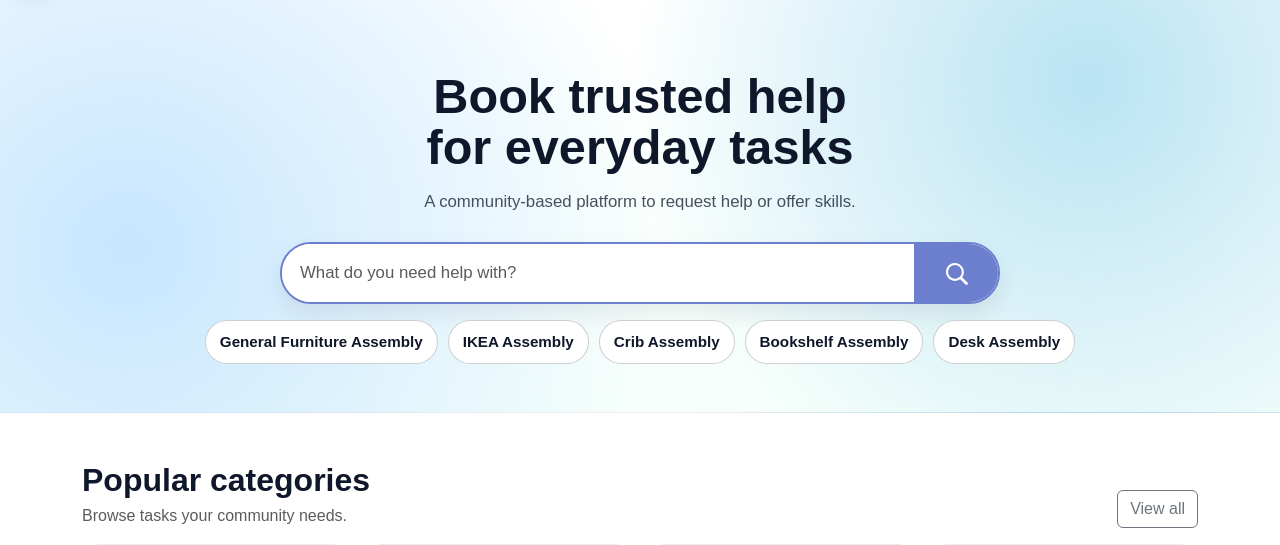
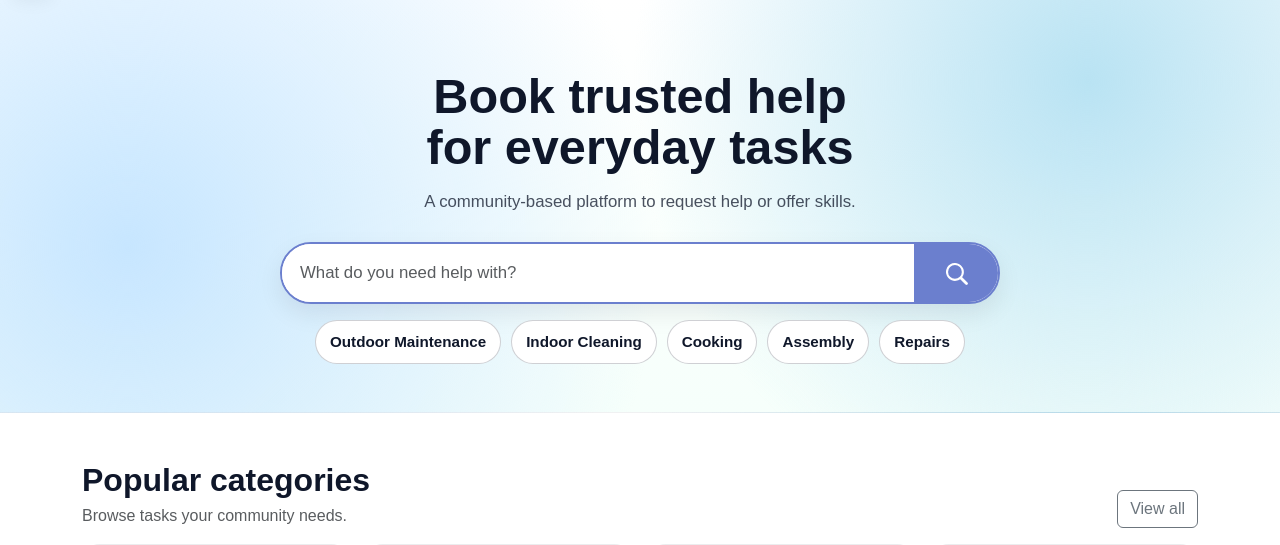
Before and after one commit to moiseslm1/Community-share-, a Django app: page / in a window 1280 px wide. Shown: the part 58-603 px from the top of the page. Run offline with Django 4.2, Linux system fonts and the light colour scheme.

Commit message:
Updated the tasks

```diff
--- a/core/templates/home.html
+++ b/core/templates/home.html
@@ -19,16 +19,17 @@
           autocomplete="off"
         />
         <datalist id="task-suggestions">
-          <option value="IKEA Assembly"></option>
-          <option value="TV Mounting"></option>
-          <option value="Furniture Assembly"></option>
+          <option value="Outdoor Maintenance"></option>
+          <option value="Indoor Cleaning"></option>
+          <option value="Cooking"></option>
           <option value="General Mounting"></option>
+          <!-- While we discuss more task categories to add
           <option value="Truck Assisted Help Moving"></option>
           <option value="Help Moving"></option>
           <option value="Cleaning"></option>
           <option value="Door, Cabinet, & Furniture Repair"></option>
           <option value="Heavy Lifting & Loading"></option>
-          <option value="Electrical help"></option>
+          <option value="Electrical help"></option> -->
         </datalist>
 
         <button class="btn btn-brand" type="submit" aria-label="Search">
@@ -41,11 +42,11 @@
 
       <!-- Popular chips -->
       <div class="d-flex chip-row mt-3">
-        <a class="chip" href="/feed/?q=General+Furniture+Assembly">General Furniture Assembly</a>
-        <a class="chip" href="/feed/?q=IKEA+Assembly">IKEA Assembly</a>
-        <a class="chip" href="/feed/?q=Crib+Assembly">Crib Assembly</a>
-        <a class="chip" href="/feed/?q=Bookshelf+Assembly">Bookshelf Assembly</a>
-        <a class="chip" href="/feed/?q=Desk+Assembly">Desk Assembly</a>
+        <a class="chip" href="/feed/?q=Outdoor+Maintenance">Outdoor Maintenance</a>
+        <a class="chip" href="/feed/?q=Indoor+Cleaning">Indoor Cleaning</a>
+        <a class="chip" href="/feed/?q=Cooking">Cooking</a>
+        <a class="chip" href="/feed/?q=Assembly">Assembly</a>
+        <a class="chip" href="/feed/?q=Repairs">Repairs</a>
       </div>
     </div>
   </div>
```
